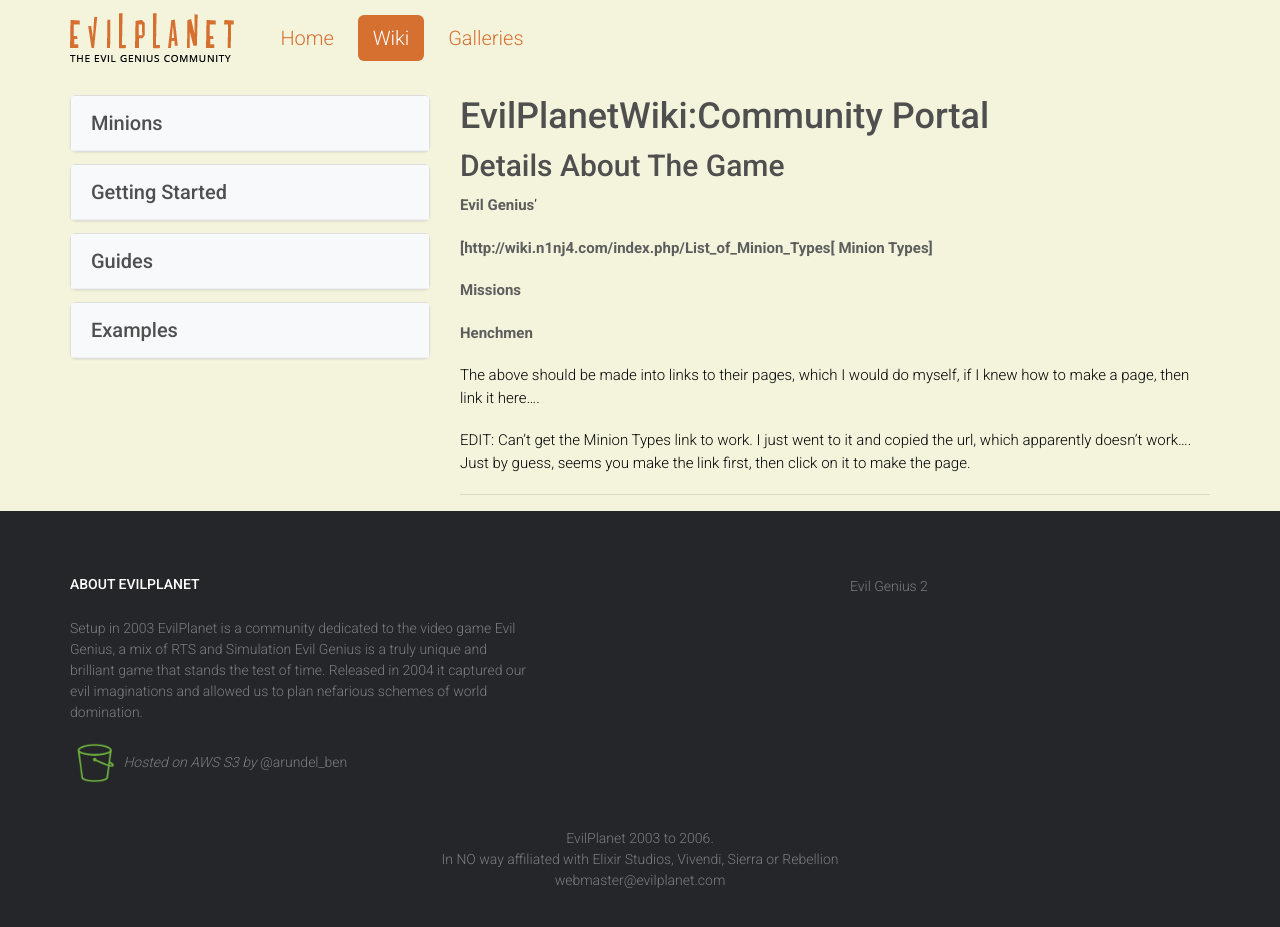
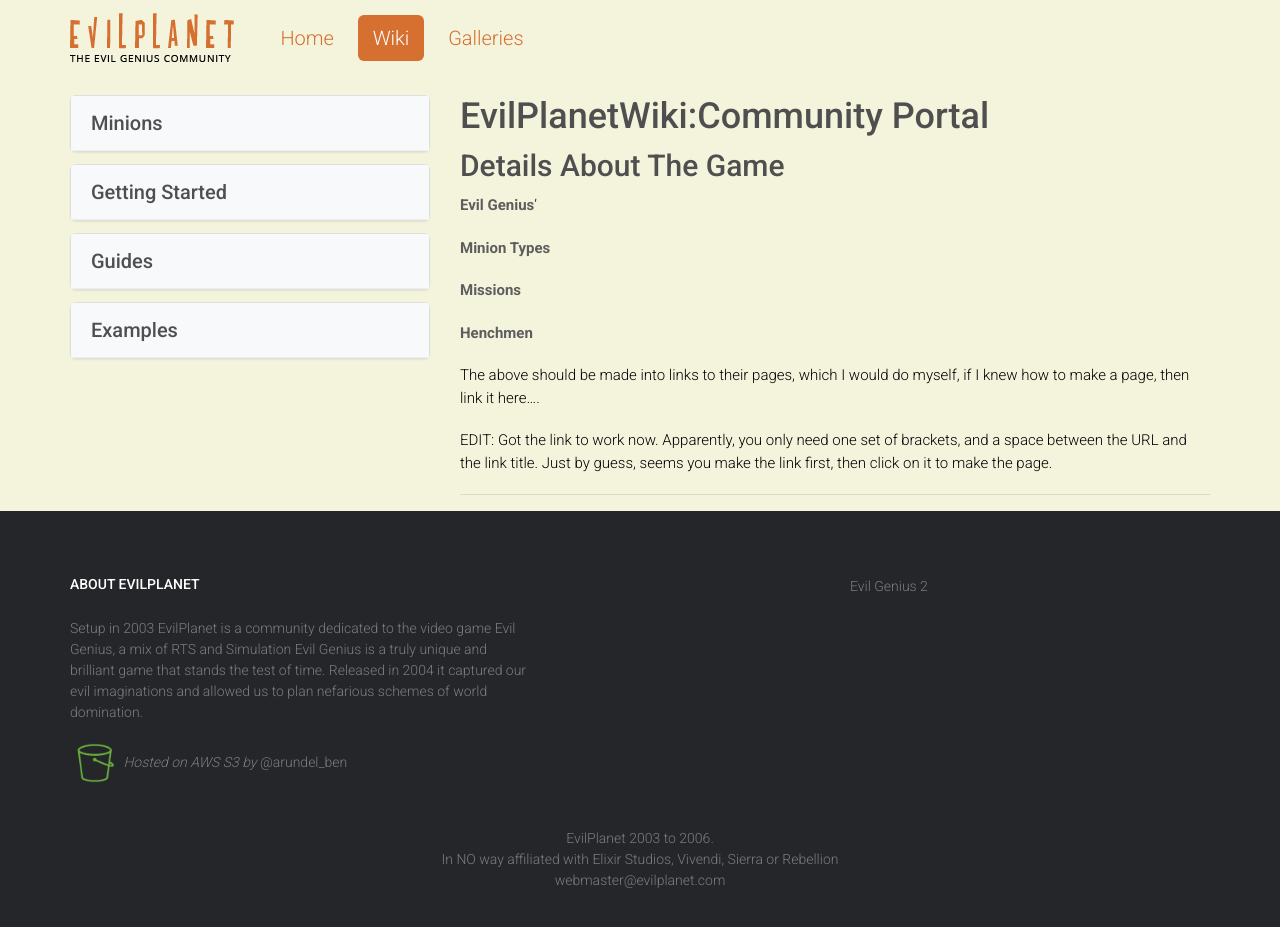
Before and after one commit to barundel/wiki.evilplanet.com, a Jekyll site: the page built from wiki/EvilPlanetWiki_Community_Portal.md, in a window 1280 px wide and 931 px high. Shown: the top 927 px of the window. Built offline with Jekyll 4.4.1, drawn with Linux system fonts in a browser that asks for light colours; comment, search, counter and statistics services are not loaded.

Commit message:
/* Details About The Game */

```diff
--- a/wiki/EvilPlanetWiki_Community_Portal.md
+++ b/wiki/EvilPlanetWiki_Community_Portal.md
@@ -9,8 +9,7 @@
 
 **Evil Genius**'
 
-**\[<http://wiki.n1nj4.com/index.php/List_of_Minion_Types>\[ Minion
-Types\]**
+**[Minion Types](http://wiki.n1nj4.com/index.php/List_of_Minion_Types)**
 
 **Missions**
 
@@ -19,6 +18,6 @@
 The above should be made into links to their pages, which I would do
 myself, if I knew how to make a page, then link it here....
 
-EDIT: Can't get the Minion Types link to work. I just went to it and
-copied the url, which apparently doesn't work.... Just by guess, seems
-you make the link first, then click on it to make the page.
+EDIT: Got the link to work now. Apparently, you only need one set of
+brackets, and a space between the URL and the link title. Just by guess,
+seems you make the link first, then click on it to make the page.
```
Also changed, not shown: 1 other file.
